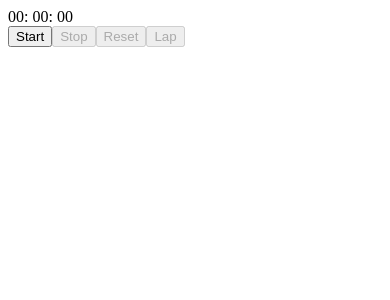
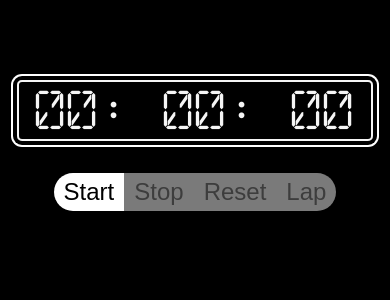
Before and after one commit to Shopify/eng-intern-assessment-react, a React app: page / in a window 390 px wide. Shown: the top 300 px of the page. Built offline with nearby package versions, Linux system fonts and the light colour scheme.

Commit message:
Add style to the application

```diff
--- a/src/App.tsx
+++ b/src/App.tsx
@@ -1,7 +1,9 @@
 import React, { useState, useEffect } from 'react';
 import Stopwatch from './Stopwatch';
 import StopwatchButton from './StopwatchButton';
-import { formatTime } from './utils';
+import LapTimeList from './LapTimeList';
+import './assets/app.css'; // Add this line
+
 
 const App: React.FC = () => {
   const [time, setTime] = useState<number>(0);
@@ -33,7 +35,7 @@ const App: React.FC = () => {
   }
 
   return (
-    <div>
+    <div className="app">
         <Stopwatch time={time}/>
         <div className='control-buttons'>
             <StopwatchButton label='Start' disable={timerOn} onClick={handleStart}/>
@@ -41,11 +43,7 @@ const App: React.FC = () => {
             <StopwatchButton label='Reset' disable={time === 0} onClick={handleReset}/>
             <StopwatchButton label='Lap' disable={time === 0} onClick={handleLap}/>
         </div>
-        <div className='lap-times'>
-            {laps.map((lapTime, index) => {
-                return <p key={index}>{formatTime(lapTime)}</p>;
-            })}
-        </div>
+        <LapTimeList laps={laps}/>
     </div>
   );
 };
--- /dev/null
+++ b/src/LapTimeList.tsx
@@ -0,0 +1,25 @@
+import React from 'react';
+import { formatTime } from './utils';
+import './assets/lapTimeList.css';
+
+
+interface LapTimeListProps {
+    laps: number[];
+}
+
+const LapTimeList: React.FC<LapTimeListProps> = ({ laps }) => {
+    return (
+        <div className='lap-times'>
+            {laps.map((lapTime, index) => {
+                return (
+                    <div className="lap-row" key={index}>
+                        <span className='lap-times__lap-number'>Lap {index + 1}</span>
+                        <span className='lap-times__lap-time'>{formatTime(lapTime)}</span>
+                    </div>
+                )
+            })}
+        </div>
+    );
+};
+
+export default LapTimeList;
--- a/src/StopWatch.tsx
+++ b/src/StopWatch.tsx
@@ -1,5 +1,6 @@
 import React from 'react';
 import { formatTime } from './utils';
+import './assets/stopWatch.css';
 
 type StopwatchProps = {
     time: number;
@@ -8,7 +9,7 @@ type StopwatchProps = {
 const Stopwatch: React.FC<StopwatchProps> = ({ time }) => {
 
 
-    return <div>{formatTime(time)}</div>;
+    return <div className='stopwatch'>{formatTime(time)}</div>;
 };
 
 export default Stopwatch;
--- a/src/StopWatchButton.tsx
+++ b/src/StopWatchButton.tsx
@@ -1,4 +1,5 @@
 import React from 'react';
+import './assets/stopWatchButton.css';
 
 type StopwatchButtonProps = {
   label: string;
@@ -7,7 +8,7 @@ type StopwatchButtonProps = {
 };
 
 const StopwatchButton: React.FC<StopwatchButtonProps> = ({ label, disable = false, onClick }) => {
-    return <button onClick={onClick} disabled={disable}>{label}</button>;
+    return <button className="stopwatch-button" onClick={onClick} disabled={disable}>{label}</button>;
 };
 
 export default StopwatchButton;
--- /dev/null
+++ b/src/assets/app.css
@@ -0,0 +1,22 @@
+body{
+    margin: 0;
+    padding: 0;
+    font-family: sans-serif;
+    background-color: black;
+    overflow-y: hidden;
+}
+
+.app{
+    color:#f5f5f5;
+    display: flex;
+    flex-direction: column;
+    align-items: center;
+    height: 100vh;
+}
+
+@font-face {
+    font-family: 'Digital Dream';
+    src: local('Digital dream'), url('./fonts/DIGITALDREAM.ttf') format('truetype');
+    font-weight: 400;
+    font-style: normal;
+  }
--- /dev/null
+++ b/src/assets/lapTimeList.css
@@ -0,0 +1,24 @@
+.lap-times {
+    overflow-y: auto; /* Allows vertical scrolling if overflow */
+    flex: auto;
+    padding: 1rem 1rem;
+    margin: 1rem 0;
+}
+
+.lap-row {
+    display: flex;
+    gap: 5px;
+    justify-content: space-between;
+    border-bottom: 1px solid #ccc; /* Border at the bottom of each row */
+    padding: 5px 10px;
+    font-size: 1.5rem;
+}
+
+.lap-times__lap-number {
+    text-align: left;
+    margin-right: 2rem;
+}
+
+.lap-times__lap-time {
+    text-align: right;
+}
--- /dev/null
+++ b/src/assets/stopWatch.css
@@ -0,0 +1,28 @@
+
+.stopwatch{
+    font-size: 7rem;
+    margin: 5rem 0 2rem 0;
+    background-color: rgba(0, 0, 0, 0.6);
+    padding: 1.5rem 2.5rem;
+    border-radius: 20px;
+    border: 5px solid #f5f5f5;
+    box-shadow: 0 0 0 10px #000, /* White space between borders */
+                0 0 0 14px #fff;
+    font-family: 'Digital Dream';
+}
+@media screen and (max-width: 1000px) {
+    .stopwatch{
+        font-size: 4rem;
+    }
+}
+
+@media screen and (max-width: 600px) {
+    .stopwatch{
+        font-size: 2.5rem;
+        padding: 0.5rem 1rem;
+        border: 2px solid #f5f5f5;
+        box-shadow: 0 0 0 4px #000, /* White space between borders */
+                    0 0 0 6px #fff;
+        border-radius: 5px;
+    }
+}
--- /dev/null
+++ b/src/assets/stopWatchButton.css
@@ -0,0 +1,46 @@
+.stopwatch-button {
+    background-color: white;
+    color: black;
+    border: none;
+    padding: 10px 20px;
+    text-align: center;
+    text-decoration: none;
+    display: inline-block;
+    font-size: 2rem;
+    transition-duration: 0.4s;
+    cursor: pointer;
+    box-shadow: 0px 2px 2px 0px rgba(0, 0, 0, 0.2);
+  }
+
+  .stopwatch-button:first-of-type{
+    border-radius: 20px 0 0 20px;
+  }
+
+  .stopwatch-button:last-of-type{
+    border-radius: 0 20px 20px 0;
+  }
+
+  .stopwatch-button:hover {
+    background-color: #e7e7e7;
+    color: black;
+  }
+
+  .stopwatch-button:disabled {
+    background-color: #cccccc;
+    color: #666666;
+    cursor: not-allowed;
+    opacity: 0.6;
+    box-shadow: none;
+  }
+
+  .stopwatch-button:disabled:hover {
+    background-color: #cccccc; /* No change on hover */
+  }
+
+
+  @media screen and (max-width: 1000px) {
+    .stopwatch-button {
+      font-size: 1.5rem;
+      padding: 5px 10px;
+    }
+  }
```
Also changed, not shown: src/assets/fonts/DIGITALDREAM.ttf (added).
